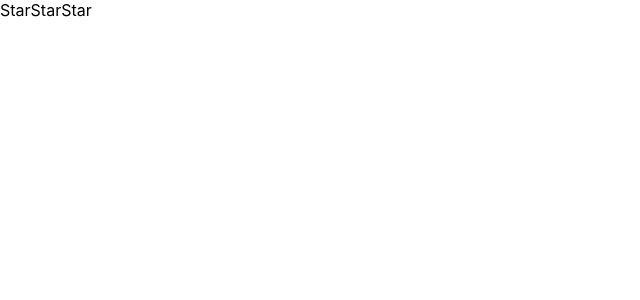
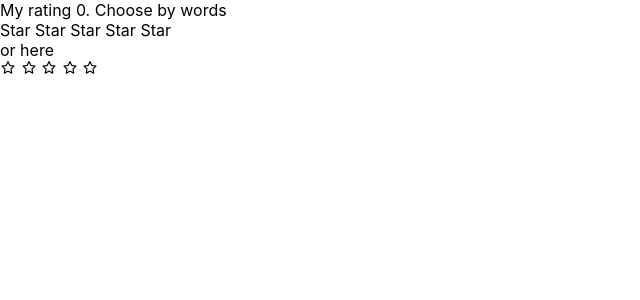
Before and after one commit to niodj/Portfolio, a React (Create React App) app: page / in a window 1280 px wide. Shown: the top 300 px of the page, without its empty margins (0-640 px from the left). Built offline with nearby package versions, Linux system fonts and the light colour scheme.

Commit message:
add startRating

```diff
--- a/src/Rating/Rating.tsx
+++ b/src/Rating/Rating.tsx
@@ -1,21 +1,31 @@
 import {useState} from "react";
 import styled from "styled-components";
+import { AiOutlineStar, AiFillStar } from "react-icons/ai";
 
-const RATINGS = [1, 2, 3];
+const RATINGS = [ 1, 2, 3, 4, 5];
 
-export function Rating(props: any) {
+export function Rating() {
     const [selectedRating, setSelectedRating] = useState(0)
 
        return (
         <div className='App'>
-            {RATINGS.map(rating => (
-                <Star selected={rating<=selectedRating} key={rating} onClick={() => setSelectedRating(rating)}>Star</Star>
+            <div>My rating {selectedRating}. Choose by words</div>
+                     <div>
+                        {RATINGS.map(item => (
+                <Star selected={item<=selectedRating} key={item} onClick={() => setSelectedRating(item)}>Star </Star>
             ))}
+            </div>
+            <div>or here</div>
+            <div>
+                {RATINGS.map(item => (
+                    <span key={item} onClick={() => setSelectedRating(item)}> {item<=selectedRating? <AiFillStar /> : <AiOutlineStar />} </span>
+                ))}
+            </div>
         </div>
     );
 }
 
 const Star = styled.span<{selected:boolean}>`
 
-  ${(props) => (props.selected && 'font-weight: bold')};
+  ${(props) => (props.selected ? 'font-weight: bold':null)};
 `
```
Also changed, not shown: package.json (+8 -2 lines), 1 other file (tests, documents, lock files or other folders).
